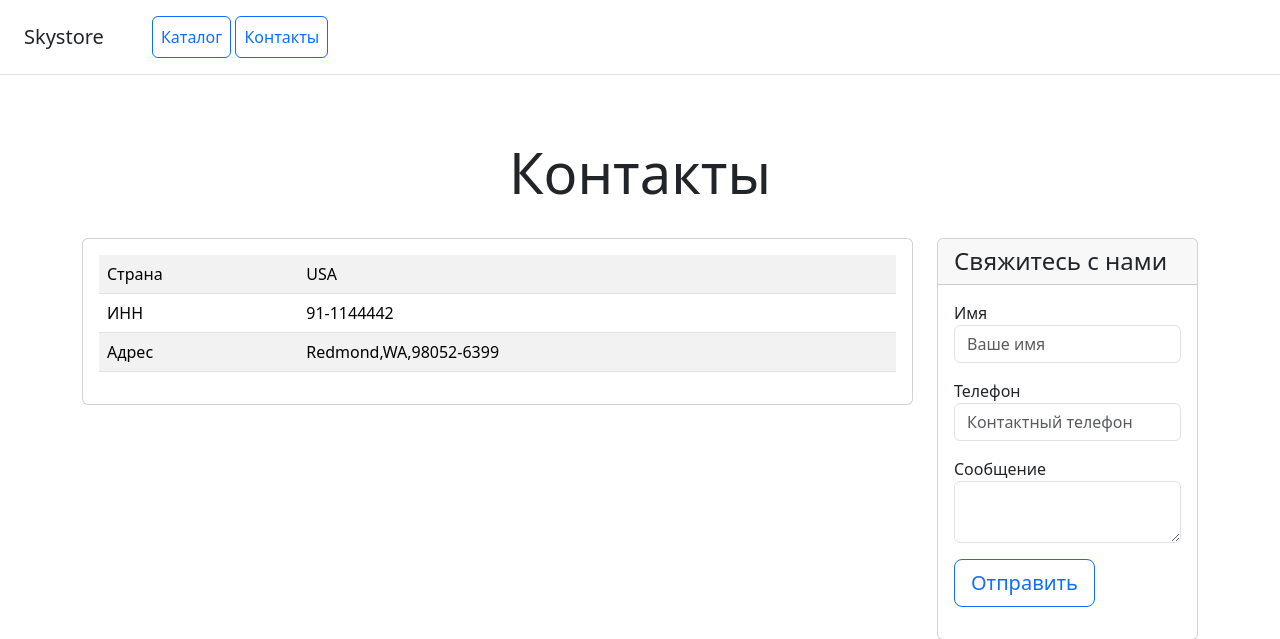
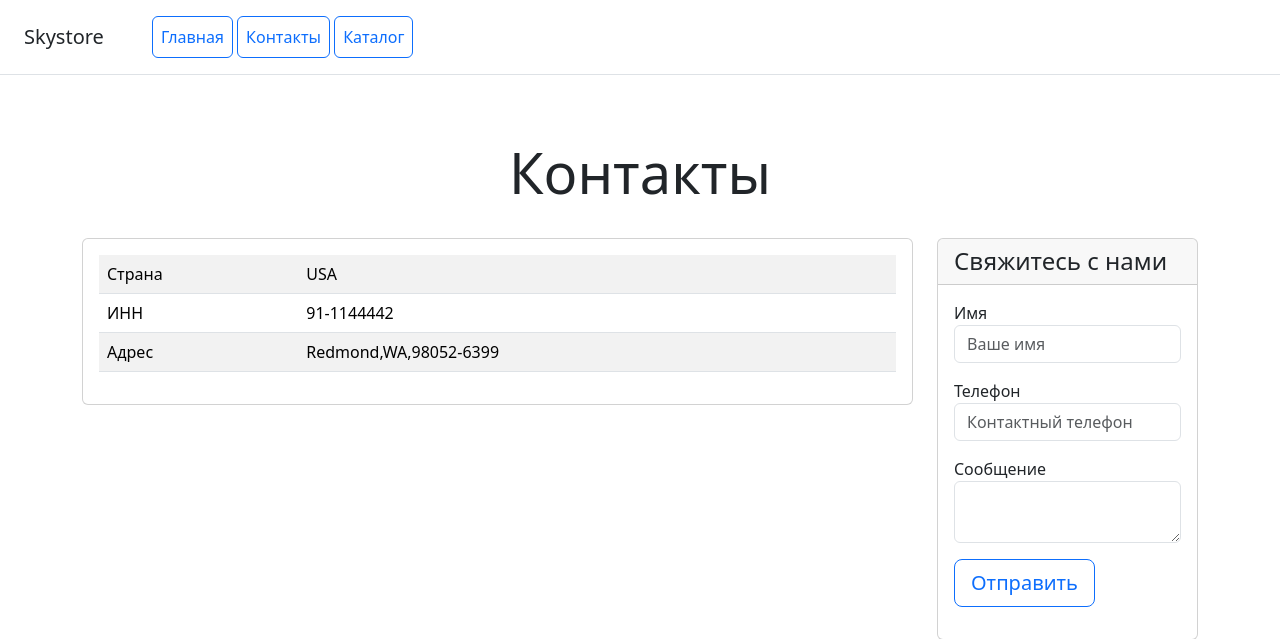
Before and after one commit to evgenyifedorov/homework_2Django, a Django app: page /contacts/ in a window 1280 px wide. Shown: the top 639 px of the page. Run offline with Django 5.2, Linux system fonts and the light colour scheme.

Commit message:
add homework_20.2

```diff
--- a/catalog/templates/main/contacts.html
+++ b/catalog/templates/main/contacts.html
@@ -10,8 +10,9 @@
 <div class="d-flex flex-column flex-md-row align-items-center p-3 px-md-4 mb-3 bg-white border-bottom box-shadow">
     <h5 class="my-0 mr-md-auto font-weight-normal">Skystore</h5>
     <nav class="ms-5">
-        <a class="p-2 btn btn-outline-primary" href="/">Каталог</a>
+        <a class="p-2 btn btn-outline-primary" href="/">Главная</a>
         <a class="p-2 btn btn-outline-primary" href="/contacts/">Контакты</a>
+        <a class="p-2 btn btn-outline-primary" href="/base/">Каталог</a>
     </nav>
 </div>
 
```
